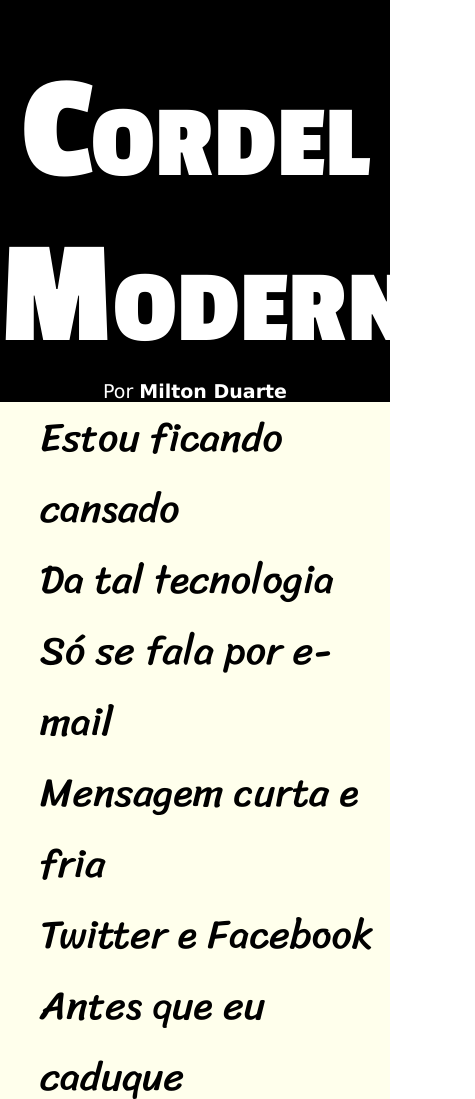
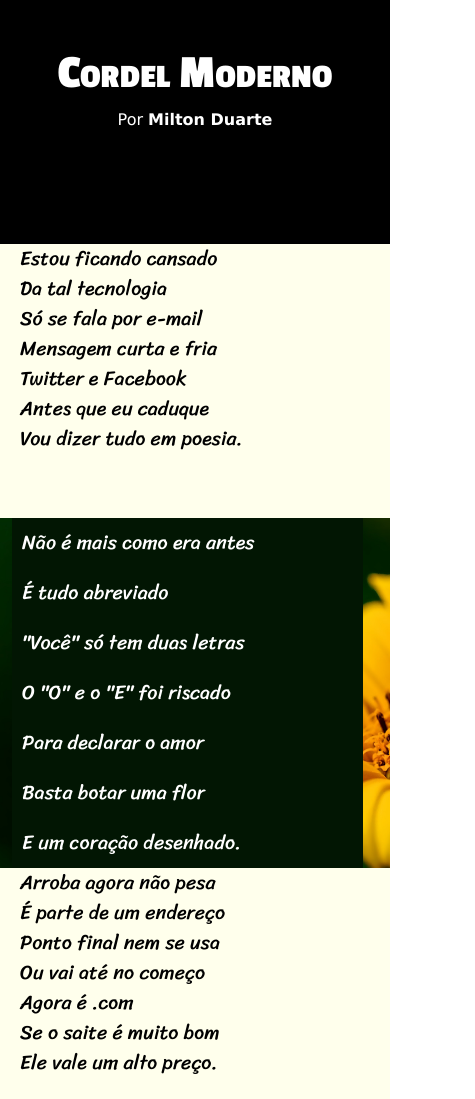
Before and after one commit to phillipe-soares/estudos-p, a plain HTML site: page desafios html e css/add-11/index.html in a window 390 px wide. Shown: the top 1099 px of the page, 475 px wide, since content can reach past the window. Drawn offline with Linux system fonts and the light colour scheme; a web font is replaced by a local one.

Commit message:
atoalizei

```diff
--- a/desafios html e css/add-11/style.css
+++ b/desafios html e css/add-11/style.css
@@ -26,6 +26,7 @@ header > h1{
     font-size: 150px;
     padding-top: 50px ;
     font-variant: small-caps;
+    font-size: 10vw;
 }
 
 header > p {
@@ -50,6 +51,7 @@ main p{
 
 .p1{
     margin-bottom: 120px;
+    font-size: 10vw;
 }
 
 .imagem-1{
@@ -68,12 +70,15 @@ main p{
    padding-top: 10px;
    padding-bottom: 10px;
    font-size: 45px;
+
 }
 .p2{
      margin-bottom: 120px;
+    font-size: 10vw;
 }
 .p3{
      margin-bottom: 120px;
+     font-size: 10vw;
 }
 .imagem-2{
     background-image: url('pacote-d012/imagens/background002.jpg');
@@ -85,21 +90,23 @@ main p{
 }
 .imagem-2 > p{
     color: white;
-    margin-left: 20px;
+     margin-left: 20px;
    margin-right: 900px;
+   padding: 5px;
     background-color: #2727279c ;
    padding-top: 10px;
    padding-bottom: 10px;
-   font-size: 45px;
-
+   font-size: 40px;
 }
 
 .p4{
    margin-bottom: 120px;
+   font-size: 10vw;
 }
 
 .p5{
      margin-bottom: 120px;
+     font-size: 10vw;
 }
 footer{
     background-color: black;
@@ -107,3 +114,56 @@ footer{
     text-align: center;
     font-size: 12px;
 }
+
+@media screen and (max-width: 600px) {
+    header {
+        min-height: 220px;
+        padding: 0 16px 24px;
+    }
+
+    header > h1 {
+        font-size: clamp(3rem, 12vw, 4.5rem);
+        line-height: 1;
+    }
+
+    header > p {
+        font-size: 1rem;
+        margin-top: 12px;
+    }
+
+    main p {
+        font-size: clamp(1.25rem, 5vw, 1.75rem);
+        line-height: 1.5;
+        margin-left: 20px;
+        margin-right: 20px;
+    }
+
+    .p1,
+    .p2,
+    .p3,
+    .p4,
+    .p5 {
+        margin-bottom: 64px;
+    }
+
+    .imagem-1,
+    .imagem-2 {
+        background-attachment: scroll;
+        background-position: center;
+    }
+
+    .imagem-1 > p,
+    .imagem-2 > p {
+        box-sizing: border-box;
+        width: min(90%, 22rem);
+        margin-left: 12px;
+        margin-right: 12px;
+        padding: 10px;
+        font-size: clamp(1.25rem, 5vw, 1.75rem);
+        line-height: 1.5;
+    }
+
+    footer {
+        padding: 8px;
+    }
+}
```
